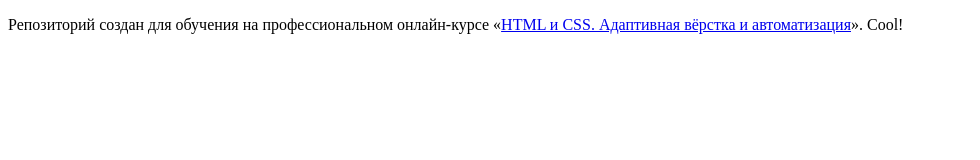
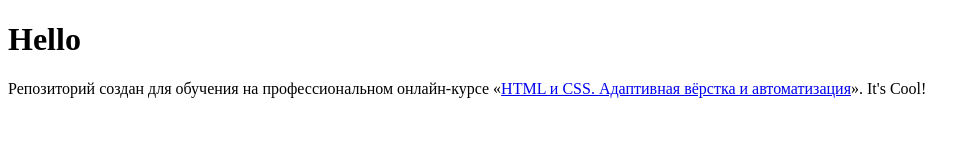
Before and after one commit to alex-borzov/cat-energy, a website: page source/index.html in a window 1280 px wide. Shown: the whole page, without its empty margins (0-980 px from the left). Drawn offline with Linux system fonts and the light colour scheme.

Commit message:
Добавил заголовок

```diff
--- a/source/index.html
+++ b/source/index.html
@@ -6,11 +6,12 @@
   </head>
   <body>
     <p>
+      <h1>Hello</h1>
       Репозиторий создан для обучения на профессиональном онлайн‑курсе «<a
         href="https://htmlacademy.ru/intensive/adaptive"
         >HTML и CSS. Адаптивная вёрстка и автоматизация</a
       >».
-      <span>Cool!</span>
+      <span>It's Cool!</span>
     </p>
   </body>
 </html>
```
